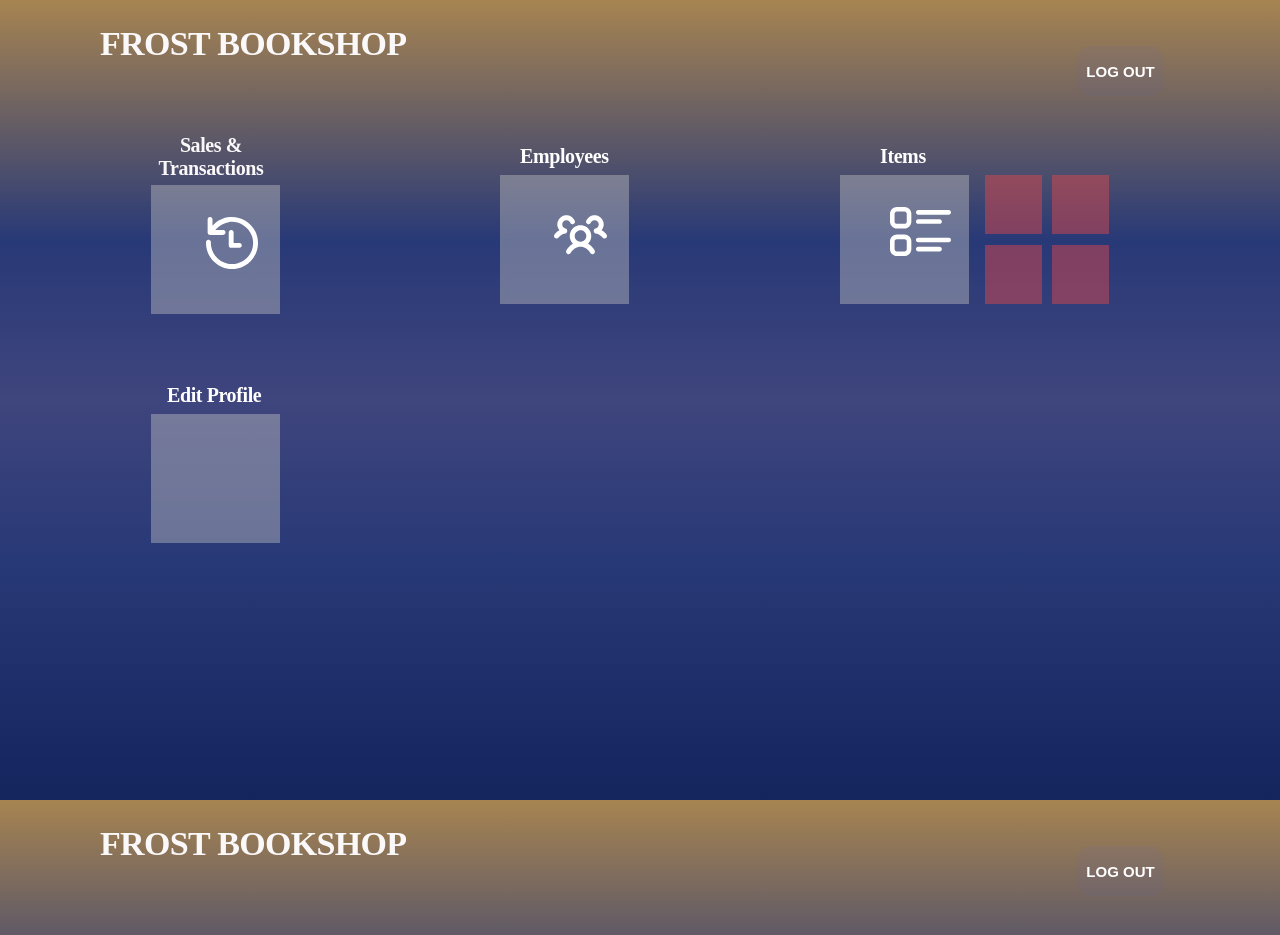
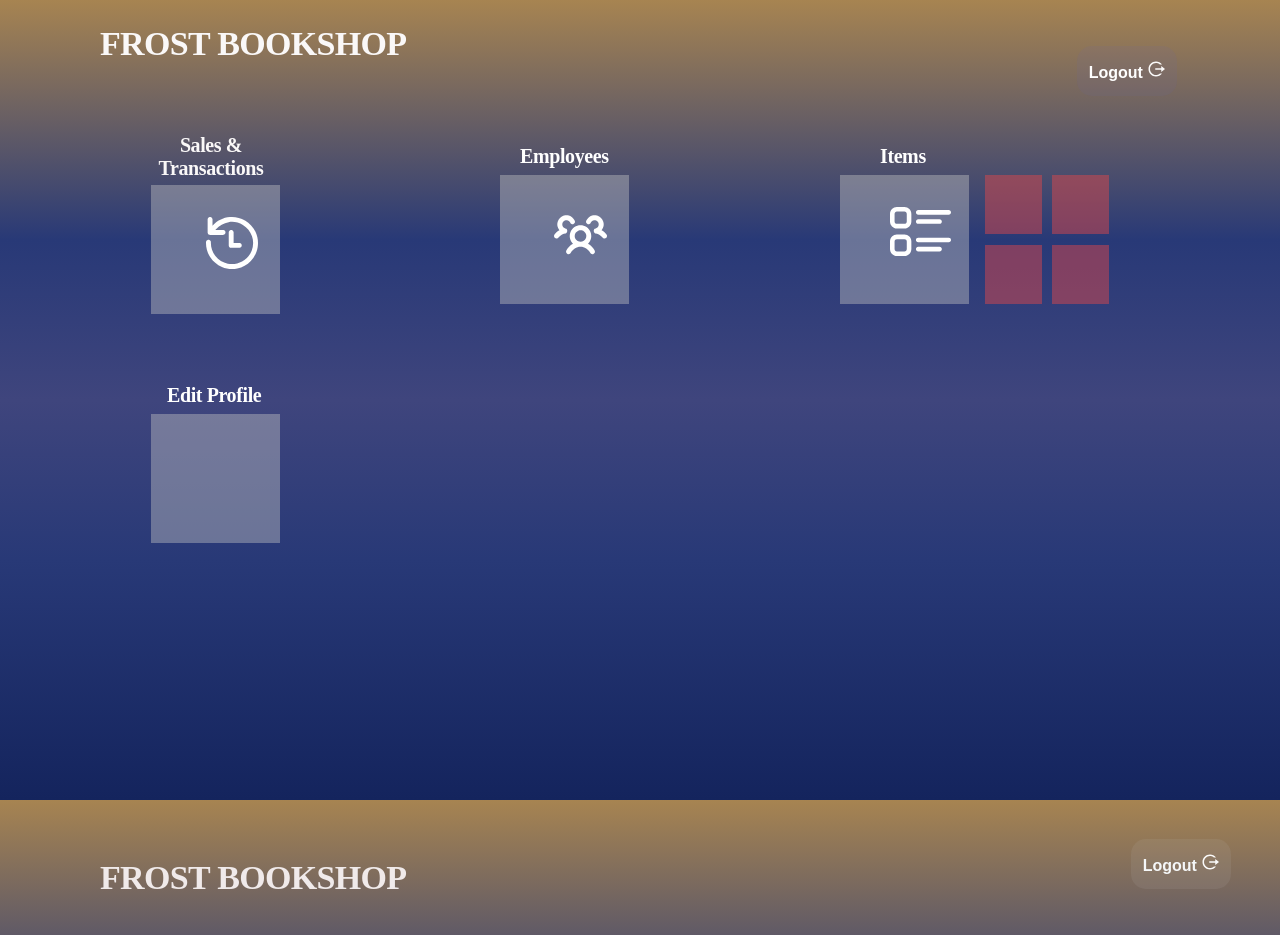
Before and after one commit to munteanurazvanandrei/Bookshop-Management-App, a React (Create React App) app in the folder client/: page /manager in a window 1280 px wide. Shown: the top 935 px of the page. Built offline with nearby package versions, Linux system fonts and the light colour scheme.

Commit message:
BMA-17-Dashboards  styled the dashboard buttons

```diff
--- a/client/src/App.js
+++ b/client/src/App.js
@@ -16,7 +16,7 @@ function App() {
         <Route path="/manager" element={<ManagerDashboard/>}/>
       </Routes>
     </div>
-  <ManagerDashboard/>
+  <EmployeeDashboard/>
     </>
   );
 }
--- a/client/src/Components/Employee/Dashboard/EmployeedDashboard.js
+++ b/client/src/Components/Employee/Dashboard/EmployeedDashboard.js
@@ -37,8 +37,20 @@ export default function EmployeeDashboard() {
           </svg>
         </div>
       </div>
-      <button type="button" className="button">
-        LOG OUT
+      <button type="button" className="button"> Logout <span></span>
+        <svg
+          width="18"
+          height="18"
+          viewBox="0 0 24 24"
+          fill="none"
+          xmlns="http://www.w3.org/2000/svg"
+        >
+          <path
+            d="M12 22C6.477 22 2 17.523 2 12C2 6.477 6.477 2 12 2C13.5527 1.99884 15.0842 2.35978 16.4729 3.05414C17.8617 3.74851 19.0693 4.75718 20 6H17.29C16.1352 4.98176 14.7112 4.31836 13.1887 4.0894C11.6663 3.86044 10.1101 4.07566 8.70689 4.70922C7.30371 5.34277 6.11315 6.36776 5.27807 7.66119C4.44299 8.95462 3.99887 10.4615 3.999 12.0011C3.99913 13.5407 4.4435 15.0475 5.27879 16.3408C6.11409 17.6341 7.30482 18.6589 8.7081 19.2922C10.1114 19.9255 11.6676 20.1405 13.19 19.9113C14.7125 19.6821 16.1364 19.0184 17.291 18H20.001C19.0702 19.243 17.8624 20.2517 16.4735 20.9461C15.0846 21.6405 13.5528 22.0013 12 22ZM19 16V13H11V11H19V8L24 12L19 16Z"
+            fill="white"
+            fill-opacity="0.96"
+          />
+        </svg>
       </button>
     </div>
   );
--- a/client/src/Components/Employee/Dashboard/employeeDashboard.css
+++ b/client/src/Components/Employee/Dashboard/employeeDashboard.css
@@ -101,8 +101,10 @@
   /* Rectangle 7 */
   font-weight: 700;
   position: absolute;
-  width: 85px;
+  font-style: normal;
+  width: 100px;
   height: 50px;
+  font-size: 16px;
   left: 1131px;
   top: 39px;
   color: rgb(245, 247, 248);
--- a/client/src/Components/Manager/Dashboard/ManagerDashboard.js
+++ b/client/src/Components/Manager/Dashboard/ManagerDashboard.js
@@ -69,8 +69,21 @@ export default function ManagerDashboard() {
       <div className="primary-dashboard"></div>
       <div className="exercisebook-dashboard"></div>
 
-      <button type="button" className="btn">
-        LOG OUT
+      <button type="button" className="btn"> Logout <span></span>
+       <svg
+            width="18"
+            height="18"
+            viewBox="0 0 24 24"
+            fill="none"
+            xmlns="http://www.w3.org/2000/svg"
+          >
+            <path
+              d="M12 22C6.477 22 2 17.523 2 12C2 6.477 6.477 2 12 2C13.5527 1.99884 15.0842 2.35978 16.4729 3.05414C17.8617 3.74851 19.0693 4.75718 20 6H17.29C16.1352 4.98176 14.7112 4.31836 13.1887 4.0894C11.6663 3.86044 10.1101 4.07566 8.70689 4.70922C7.30371 5.34277 6.11315 6.36776 5.27807 7.66119C4.44299 8.95462 3.99887 10.4615 3.999 12.0011C3.99913 13.5407 4.4435 15.0475 5.27879 16.3408C6.11409 17.6341 7.30482 18.6589 8.7081 19.2922C10.1114 19.9255 11.6676 20.1405 13.19 19.9113C14.7125 19.6821 16.1364 19.0184 17.291 18H20.001C19.0702 19.243 17.8624 20.2517 16.4735 20.9461C15.0846 21.6405 13.5528 22.0013 12 22ZM19 16V13H11V11H19V8L24 12L19 16Z"
+              fill="white"
+              fill-opacity="0.96"
+            />
+          </svg>
+
       </button>
     </div>
   );
--- a/client/src/Components/Manager/Dashboard/managerDashboard.css
+++ b/client/src/Components/Manager/Dashboard/managerDashboard.css
@@ -250,8 +250,8 @@
   position: absolute;
   font-style: normal;
   font-weight: 700;
-  font-size: 15px;
-  width: 87px;
+  font-size: 16px;
+  width: 100px;
   height: 50px;
   left: 1077px;
   top: 46px;
```
